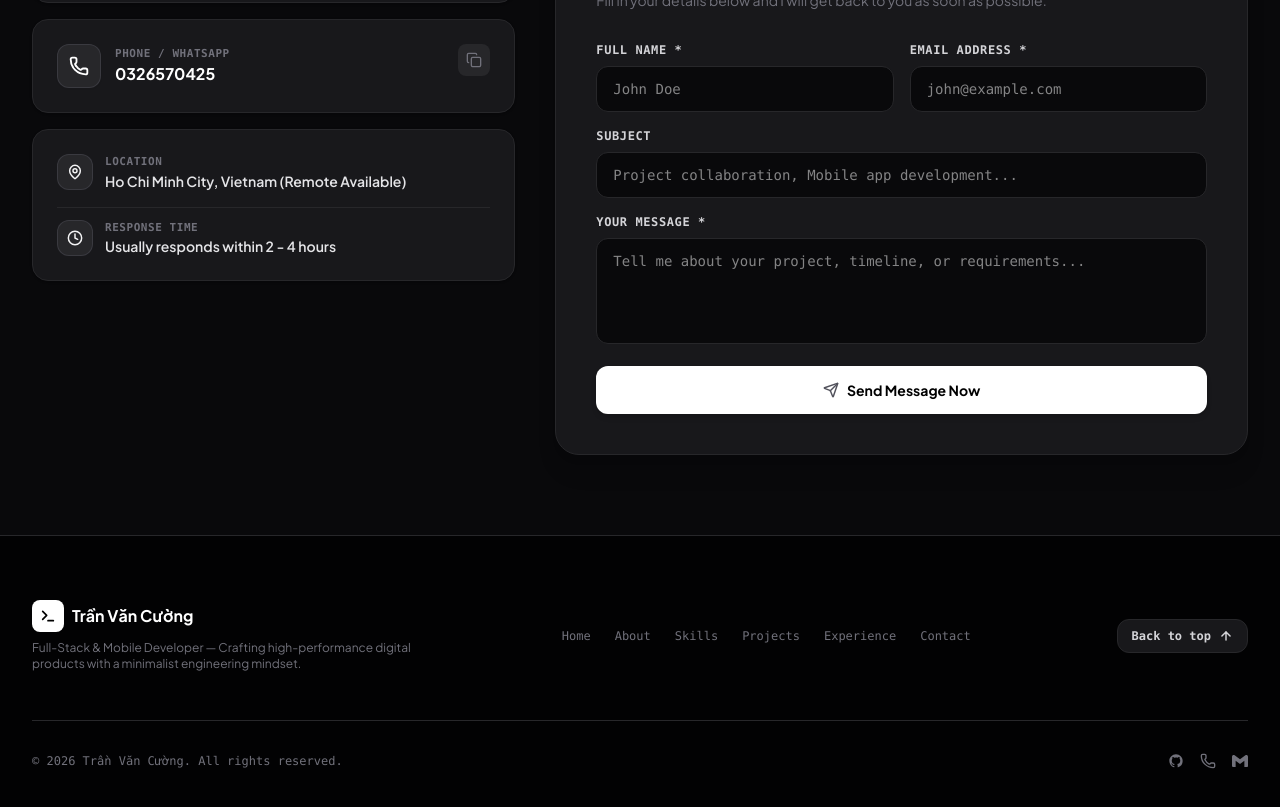
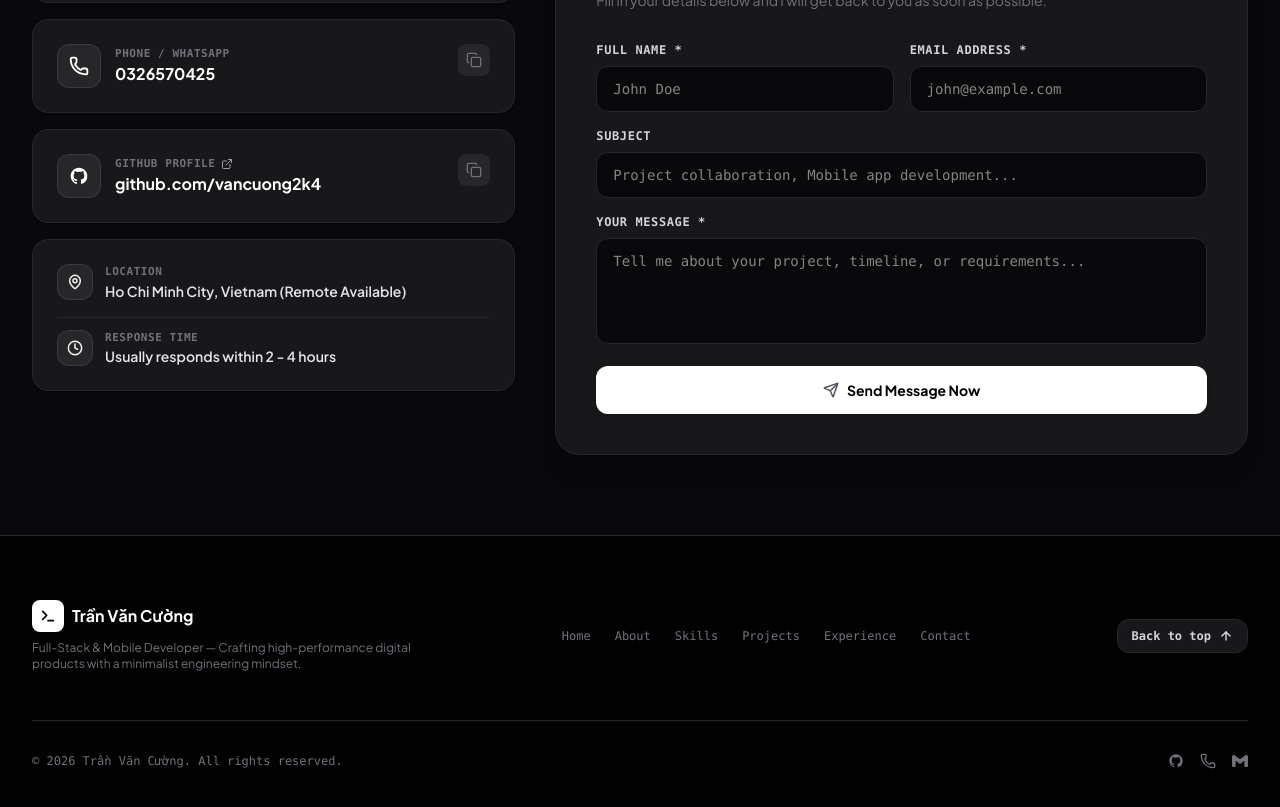
Before and after one commit to vancuong2k4/portfolio, a React (Vite) app: page / in a window 1280 px wide. Shown: the part 7300-8107 px from the top of the page. Built offline with nearby package versions, Linux system fonts and the light colour scheme.

Commit message:
feat(contact): add GitHub card with 1-click copy and direct link in Get in Touch section

```diff
--- a/src/components/Contact.tsx
+++ b/src/components/Contact.tsx
@@ -8,9 +8,10 @@ import {
   Check,
   MessageSquare,
   Clock,
-  CheckCircle2
+  CheckCircle2,
+  ExternalLink
 } from 'lucide-react'
-import { GmailIcon } from './SocialIcons'
+import { GmailIcon, GithubIcon } from './SocialIcons'
 import confetti from 'canvas-confetti'
 
 export const Contact: React.FC = () => {
@@ -141,6 +142,48 @@ export const Contact: React.FC = () => {
               {copiedField === 'phone' && (
                 <span className="text-xs font-mono font-semibold text-emerald-500 mt-2 block">
                   ✓ Phone number copied to clipboard!
+                </span>
+              )}
+            </div>
+
+            {/* GitHub Card with 1-click copy & open link */}
+            <div className="p-6 rounded-2xl bg-white dark:bg-zinc-900 border border-zinc-200 dark:border-zinc-800 shadow-sm transition-all duration-200 hover:border-zinc-400 dark:hover:border-zinc-600 hover:shadow-md group">
+              <div className="flex items-start justify-between">
+                <a
+                  href={profileData.github}
+                  target="_blank"
+                  rel="noreferrer"
+                  className="flex items-center gap-3.5 flex-1 min-w-0 group/link"
+                  title="Open GitHub Profile"
+                >
+                  <div className="w-11 h-11 rounded-xl bg-zinc-100 dark:bg-zinc-800 border border-zinc-200 dark:border-zinc-700/80 text-zinc-900 dark:text-white flex items-center justify-center shadow-xs group-hover:scale-105 group-hover:bg-black group-hover:text-white dark:group-hover:bg-white dark:group-hover:text-black group-hover:border-transparent transition-all duration-300 shrink-0">
+                    <GithubIcon className="w-5 h-5" />
+                  </div>
+                  <div className="min-w-0 flex-1">
+                    <div className="flex items-center gap-1.5">
+                      <h4 className="text-[11px] font-mono font-bold uppercase tracking-wider text-zinc-500">
+                        GitHub Profile
+                      </h4>
+                      <ExternalLink className="w-3 h-3 text-zinc-400 group-hover/link:text-black dark:group-hover/link:text-white transition-colors" />
+                    </div>
+                    <p className="text-sm sm:text-base font-bold text-zinc-900 dark:text-white truncate group-hover/link:underline">
+                      github.com/vancuong2k4
+                    </p>
+                  </div>
+                </a>
+
+                <button
+                  onClick={() => handleCopy(profileData.github, 'github')}
+                  aria-label="Copy GitHub profile link"
+                  className="p-2 rounded-lg text-zinc-500 hover:text-black dark:hover:text-white bg-zinc-100 dark:bg-zinc-800 hover:bg-zinc-200 dark:hover:bg-zinc-700 transition-colors cursor-pointer shrink-0 ml-2"
+                  title="Copy GitHub link"
+                >
+                  {copiedField === 'github' ? <Check className="w-4 h-4 text-emerald-500" /> : <Copy className="w-4 h-4" />}
+                </button>
+              </div>
+              {copiedField === 'github' && (
+                <span className="text-xs font-mono font-semibold text-emerald-500 mt-2 block">
+                  ✓ GitHub link copied to clipboard!
                 </span>
               )}
             </div>
```
